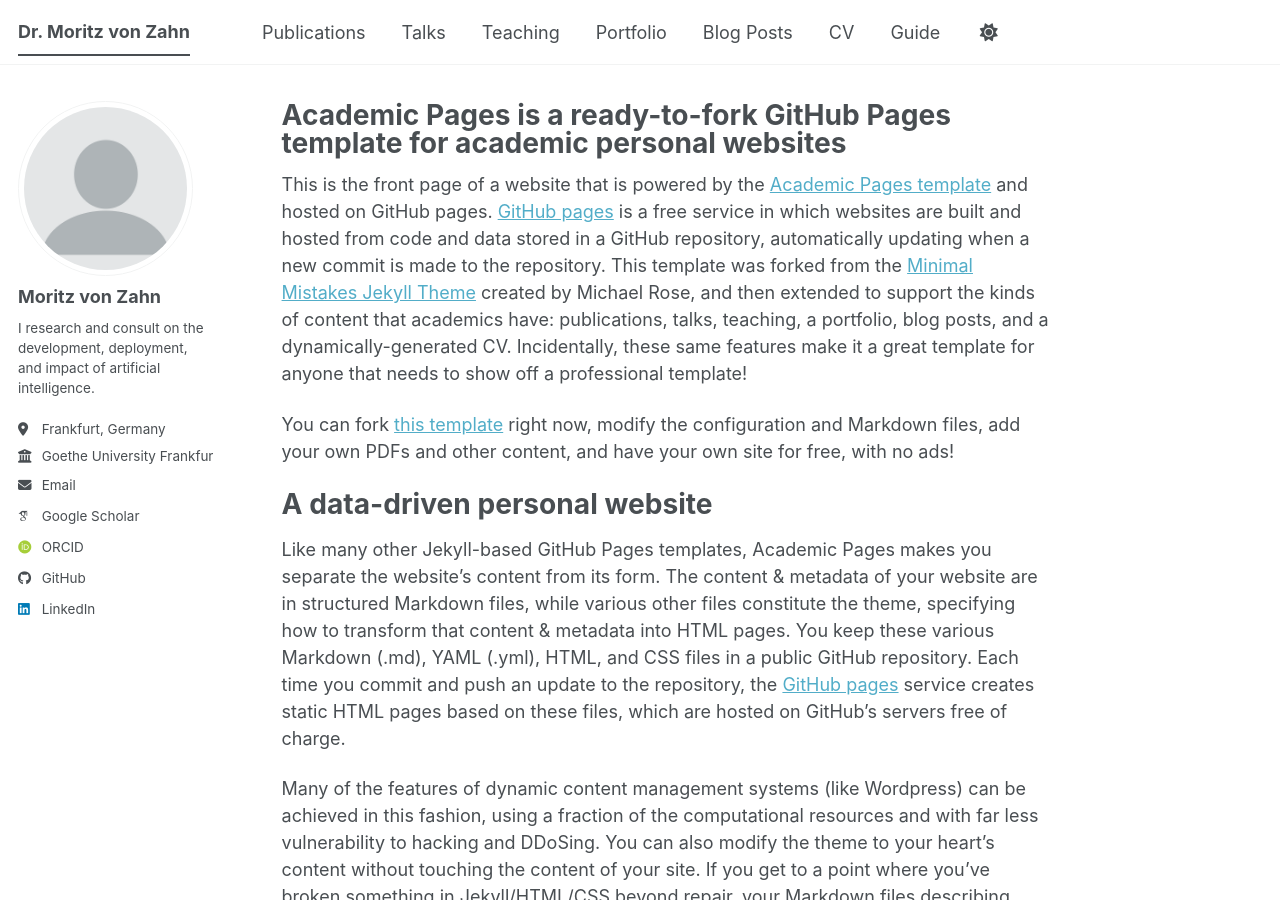
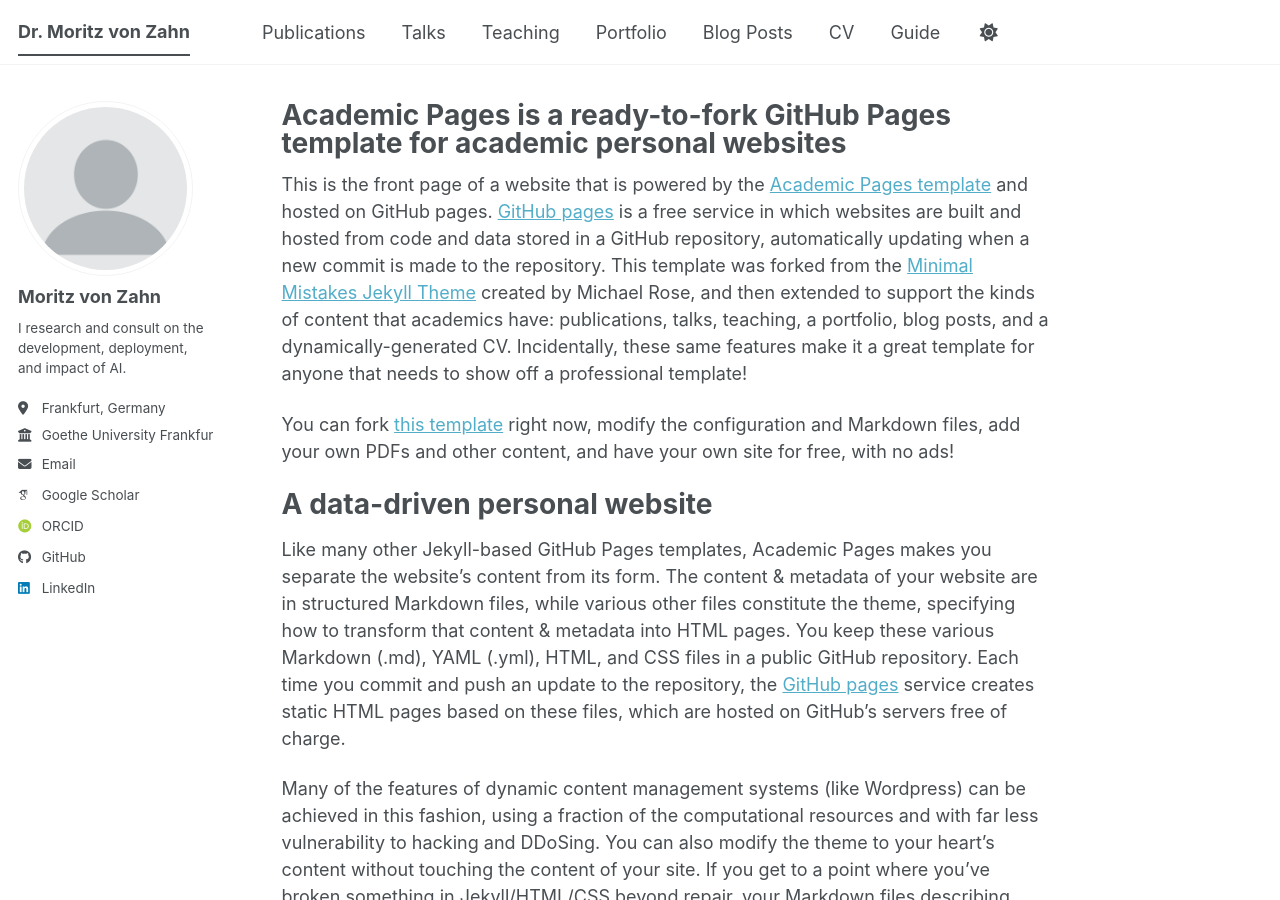
Before and after one commit to moritzvz/moritzvz.github.io, a Jekyll site: the page built from _pages/about.md, in a window 1280 px wide and 900 px high. Built offline with Jekyll 4.4.1, drawn with Linux system fonts in a browser that asks for light colours; some web fonts are replaced; a script bundle is joined from its source files by our own code; library files that are not in the unit come from our copies.

Commit message:
Update _config.yml

```diff
--- a/_config.yml
+++ b/_config.yml
@@ -26,7 +26,7 @@
   avatar           : "profile.png"
   name             : "Moritz von Zahn"
   pronouns         : # example: "she/her"
-  bio              : "I research and consult on the development, deployment, and impact of artificial intelligence."
+  bio              : "I research and consult on the development, deployment, and impact of AI."
   location         : "Frankfurt, Germany"
   employer         : "Goethe University Frankfurt"
   uri              : # URL
```
